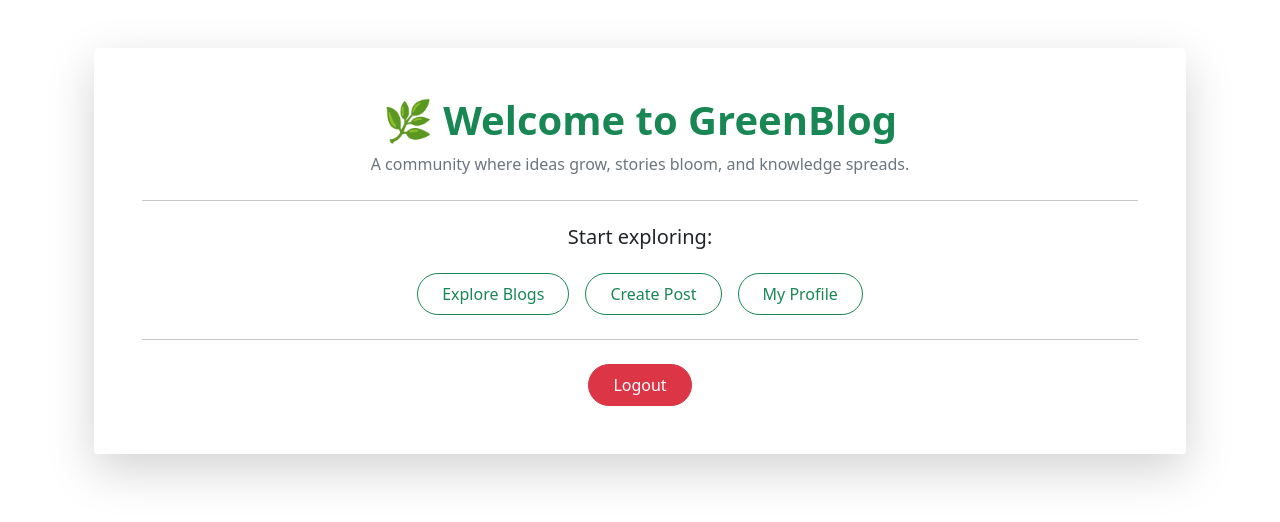
After one commit to adityawarekar/Blog_APP, a Django app: page /home/ in a window 1280 px wide. The commit adds this page. Shown: the top 522 px of the page. Run offline with Django 5.2, Linux system fonts and the light colour scheme; a user stored in the database is signed in.

Commit message:
Homepage done

```diff
--- a/blog/templates/blog/base.html
+++ b/blog/templates/blog/base.html
@@ -12,6 +12,17 @@
     </style>
 </head>
 <body>
+    {% if messages %}
+  <div class="container mt-3">
+    {% for message in messages %}
+      <div class="alert alert-{{ message.tags }} alert-dismissible fade show" role="alert">
+        {{ message }}
+        <button type="button" class="btn-close" data-bs-dismiss="alert"></button>
+      </div>
+    {% endfor %}
+  </div>
+{% endif %}
+
 
     <div class="container">
        {% block content%}
--- /dev/null
+++ b/blog/templates/blog/home.html
@@ -0,0 +1,30 @@
+{% extends 'blog/base.html' %}
+{% load static %}
+{% block content %}
+<div class="container text-center mt-5">
+  <div class="card shadow-lg border-0 my-5">
+    <div class="card-body p-5">
+      <h1 class="fw-bold text-success">🌿 Welcome to GreenBlog</h1>
+      <p class="text-muted mb-4">
+        A community where ideas grow, stories bloom, and knowledge spreads.
+      </p>
+
+      <hr class="my-4">
+
+      <h5 class="text-dark mb-4">Start exploring:</h5>
+      <div class="d-flex justify-content-center flex-wrap gap-3">
+        <a href="#" class="btn btn-outline-success px-4 py-2 rounded-pill">Explore Blogs</a>
+        <a href="#" class="btn btn-outline-success px-4 py-2 rounded-pill">Create Post</a>
+        <a href="#" class="btn btn-outline-success px-4 py-2 rounded-pill">My Profile</a>
+      </div>
+
+      <hr class="my-4">
+
+      <div class="mt-3">
+       <a href="{% url 'logout' %}" class="btn btn-danger px-4 py-2 rounded-pill">Logout</a>
+
+      </div>
+    </div>
+  </div>
+</div>
+{% endblock %}
--- a/blog/urls.py
+++ b/blog/urls.py
@@ -2,6 +2,8 @@ from django.urls import path
 from . import views
 
 urlpatterns = [
-    path('', views.test, name='login'),
+    path('', views.login_view, name='login'),
     path('signup/', views.signup_view, name='signup'),
+    path('home/', views.home_view, name='home'),
+      path('logout/', views.logout_view, name='logout'),
 ]
--- a/blog/views.py
+++ b/blog/views.py
@@ -1,10 +1,66 @@
-from django.shortcuts import render
+from django.shortcuts import render, redirect
+from django.contrib.auth.models import User
+from django.contrib import messages
+from django.contrib.auth import authenticate, login, logout
 
-def test(request):
+def login_view(request):
+    if request.user.is_authenticated:
+        return redirect('home')
+
+    if request.method == 'POST':
+        uname = request.POST.get('uname')
+        upassword = request.POST.get('upassword')
+
+        user = authenticate(username=uname, password=upassword)
+        if user is not None:
+            login(request, user)
+            return redirect('home')
+        else:
+            messages.error(request, "Invalid username or password.")
+            return redirect('login')
+
     return render(request, 'blog/login.html')
 
+
 def signup_view(request):
+    if request.user.is_authenticated:
+        return redirect('home')
+
     if request.method == 'POST':
+        fullname = request.POST.get('fullname')
+        email = request.POST.get('email')
+        password = request.POST.get('password')
+        confirm_password = request.POST.get('confirm_password')
 
-        pass
+        if password != confirm_password:
+            messages.error(request, "Passwords do not match.")
+            return redirect('signup')
+
+        if User.objects.filter(username=email).exists():
+            messages.error(request, "Email already registered.")
+            return redirect('signup')
+
+        user = User.objects.create_user(
+            username=email,
+            first_name=fullname,
+            email=email,
+            password=password
+        )
+        user.save()
+        messages.success(request, "Account created successfully! Please login.")  # ✅ fixed typo
+        return redirect('login')
+
     return render(request, 'blog/signup.html')
+
+
+def home_view(request):
+    if not request.user.is_authenticated:
+        return redirect('login')
+
+    return render(request, 'blog/home.html', {'user': request.user})
+
+
+def logout_view(request):
+    logout(request)
+    messages.success(request, "You have been logged out successfully.")
+    return redirect('login')
```
Also changed, not shown: db.sqlite3.
